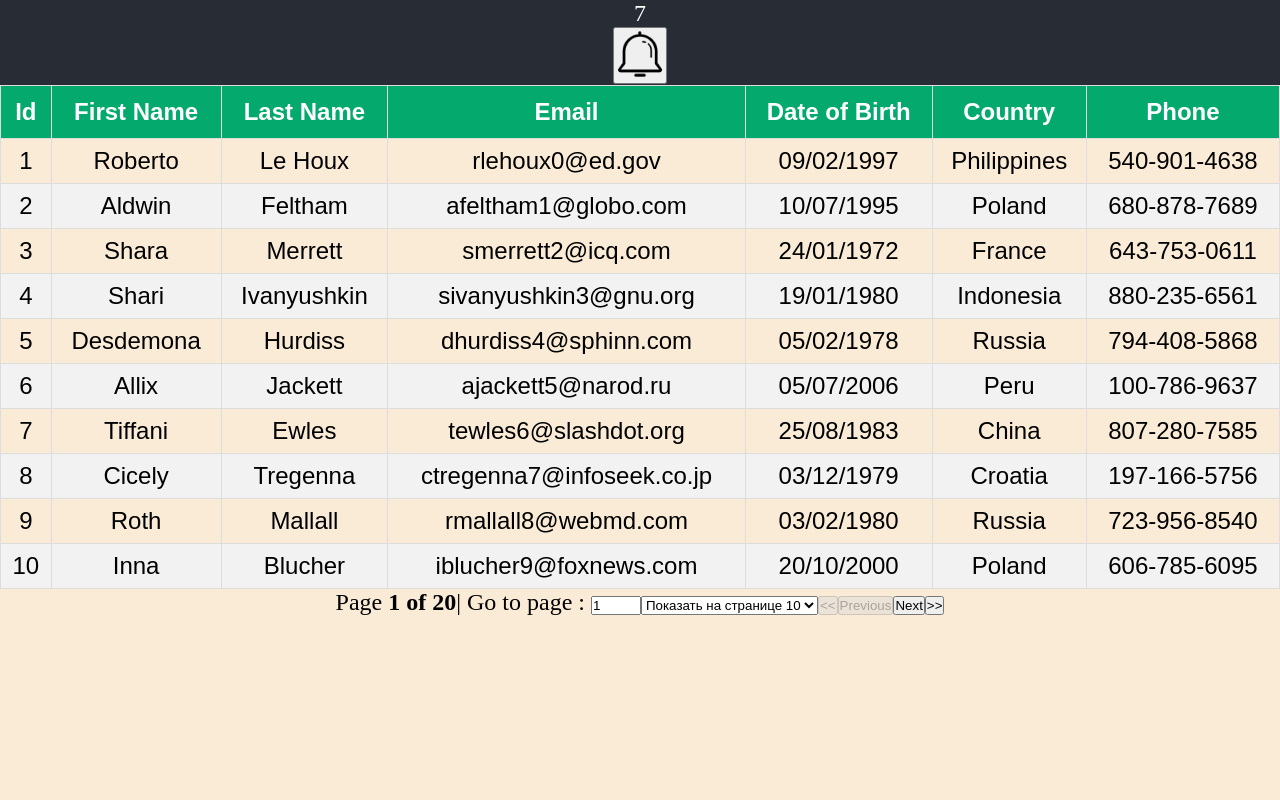
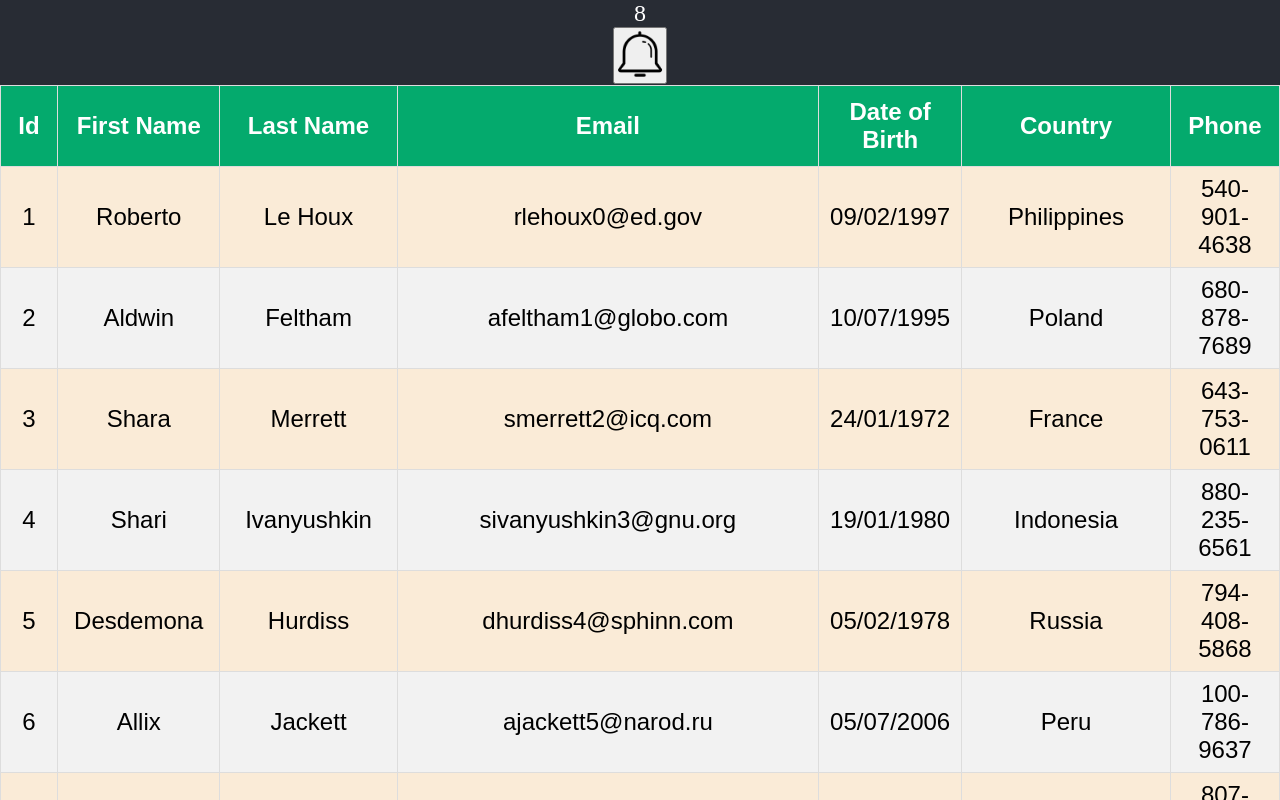
Before and after one commit to just-omar/notifier, a React (Create React App) app: page / in a window 1280 px wide. Shown: the top 800 px of the page. Built offline with nearby package versions, Linux system fonts and the light colour scheme.

Commit message:
completed

```diff
--- a/src/App.jsx
+++ b/src/App.jsx
@@ -1,16 +1,12 @@
 import Bell from "./components/Bell";
+
 import Table from "./components/Table";
-import SortingTable from "./components/SortingTable";
-import FilteringTable from "./components/FilteringTable";
-import PaginationTable from "./components/PaginationTable";
+
 function App() {
   return (
     <div className="App">
       <Bell />
-      {/* <Table /> */}
-      {/* <SortingTable /> */}
-      {/* <FilteringTable /> */}
-      <PaginationTable />
+      <Table />
     </div>
   );
 }
```
